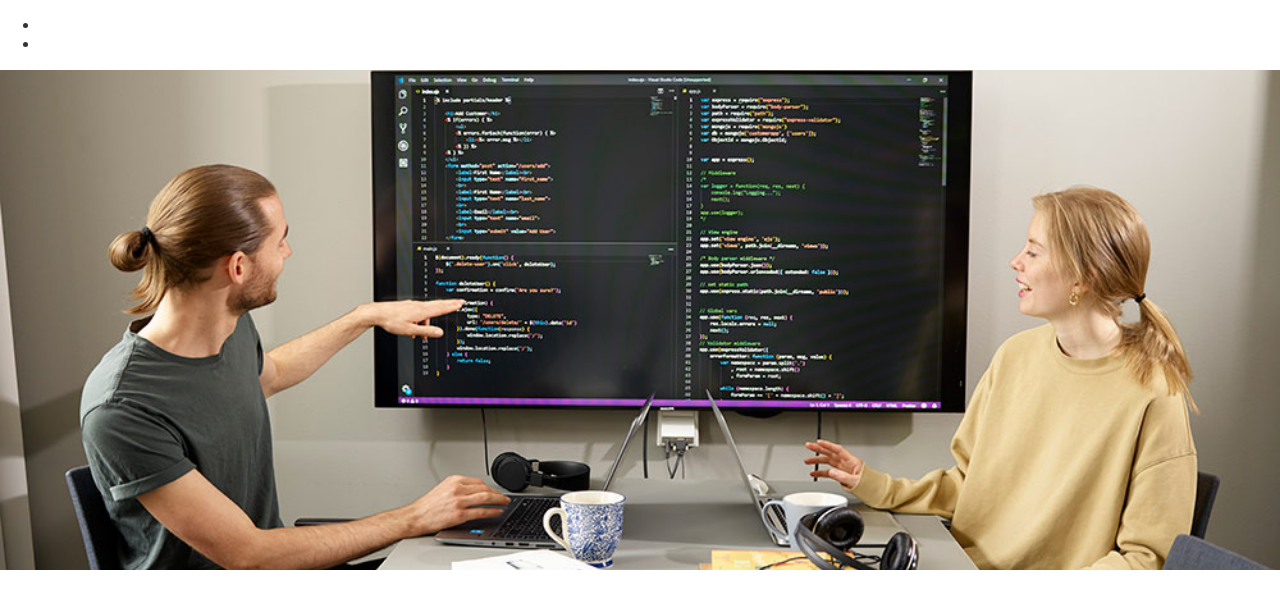
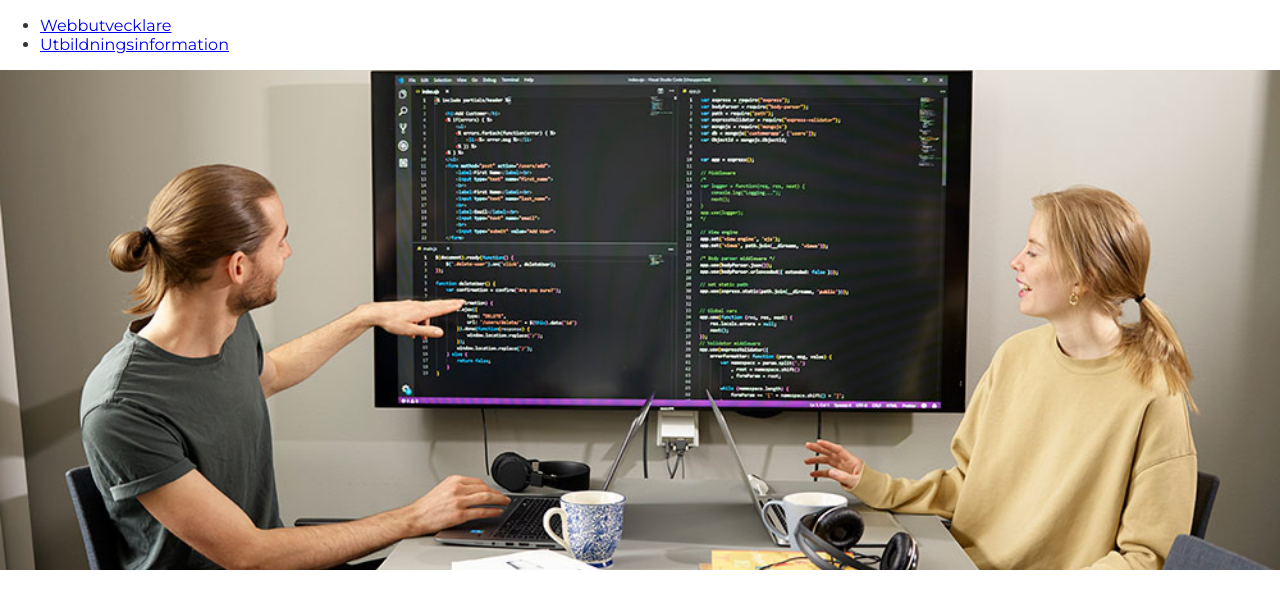
Before and after one commit to jannikeljusner/dt068g-labb2, a plain HTML site: page index.html in a window 1280 px wide. Shown: the top 609 px of the page. Drawn offline with Linux system fonts and the light colour scheme.

Commit message:
Korrigerat ordning på menylänkar i HTML

```diff
--- a/index.html
+++ b/index.html
@@ -19,8 +19,8 @@
       <!--Navigering-->
       <nav>
         <ul>
-          <li><a href="Om utbildningen"></a></li>
-          <li><a href="Utbildningsinformation"></a></li>
+          <li><a href="#om-utbildningen">Webbutvecklare</a></li>
+          <li><a href="#info">Utbildningsinformation</a></li>
         </ul>
       </nav>
       <!-- Toppbild och huvudrubrik -->
```
